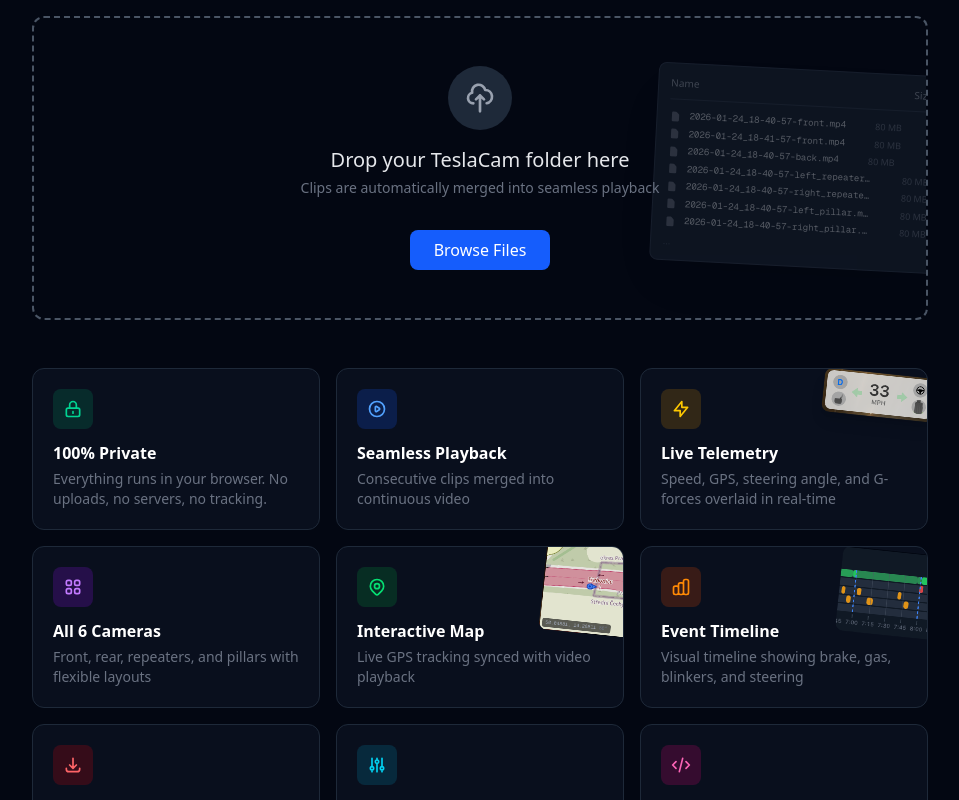
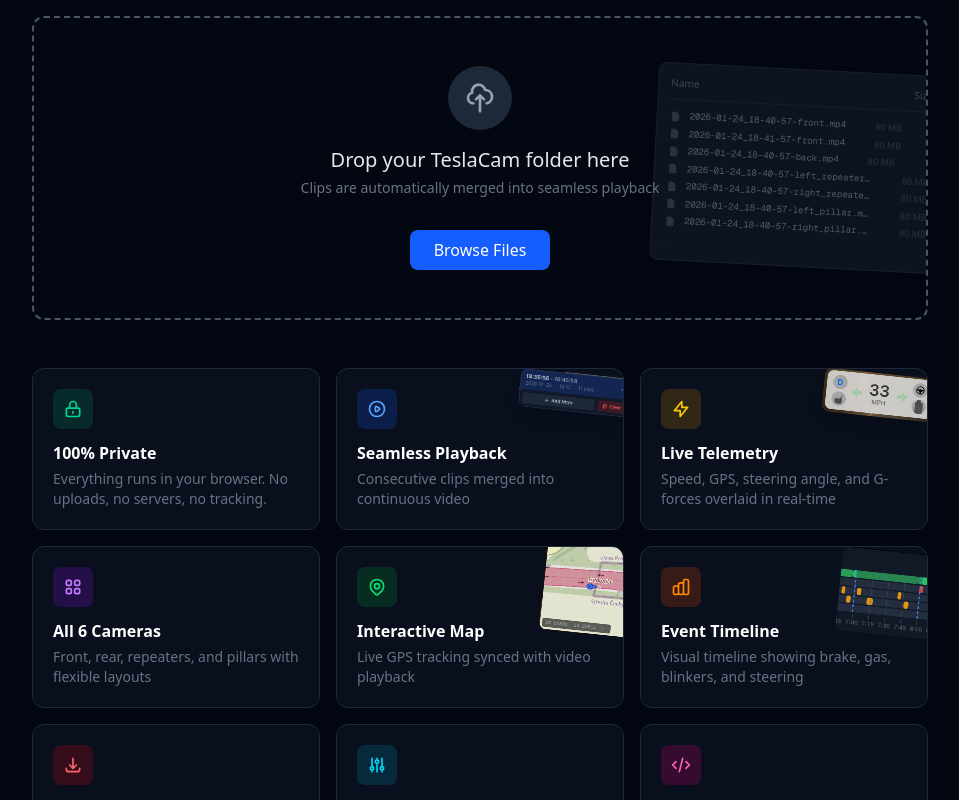
Before and after one commit to TioaChan/exportdash.cam, a Next.js app: page / in a window 1280 px wide. Shown: the top 800 px of the page, without its empty margins (160-1119 px from the left). Built offline with nearby package versions, Linux system fonts and the light colour scheme.

Commit message:
feat: add playback preview to seamless playback card

```diff
--- a/src/app/page.tsx
+++ b/src/app/page.tsx
@@ -87,7 +87,13 @@ export default function Home() {
               </div>
 
               {/* Seamless Playback */}
-              <div className="bg-gray-900/50 rounded-xl p-5 border border-gray-800">
+              <div className="bg-gray-900/50 rounded-xl p-5 border border-gray-800 relative overflow-hidden">
+                <img
+                  src="/features/playback.png"
+                  alt=""
+                  className="absolute -right-2 top-1 w-28 rotate-6 opacity-100 pointer-events-none rounded-lg shadow-lg"
+                />
+                <div className="relative z-10">
                   <div className="w-10 h-10 rounded-lg bg-blue-600/20 flex items-center justify-center mb-3">
                     <svg className="w-5 h-5 text-blue-400" fill="none" stroke="currentColor" viewBox="0 0 24 24">
                       <path strokeLinecap="round" strokeLinejoin="round" strokeWidth={2} d="M14.752 11.168l-3.197-2.132A1 1 0 0010 9.87v4.263a1 1 0 001.555.832l3.197-2.132a1 1 0 000-1.664z" />
@@ -96,6 +102,7 @@ export default function Home() {
                   </div>
                   <h3 className="font-semibold mb-1">Seamless Playback</h3>
                   <p className="text-sm text-gray-500">Consecutive clips merged into continuous video</p>
+                </div>
               </div>
 
               {/* Live Telemetry */}
```
Also changed, not shown: public/features/playback.png (added). Lines whose indentation alone changed are shown as unchanged.
